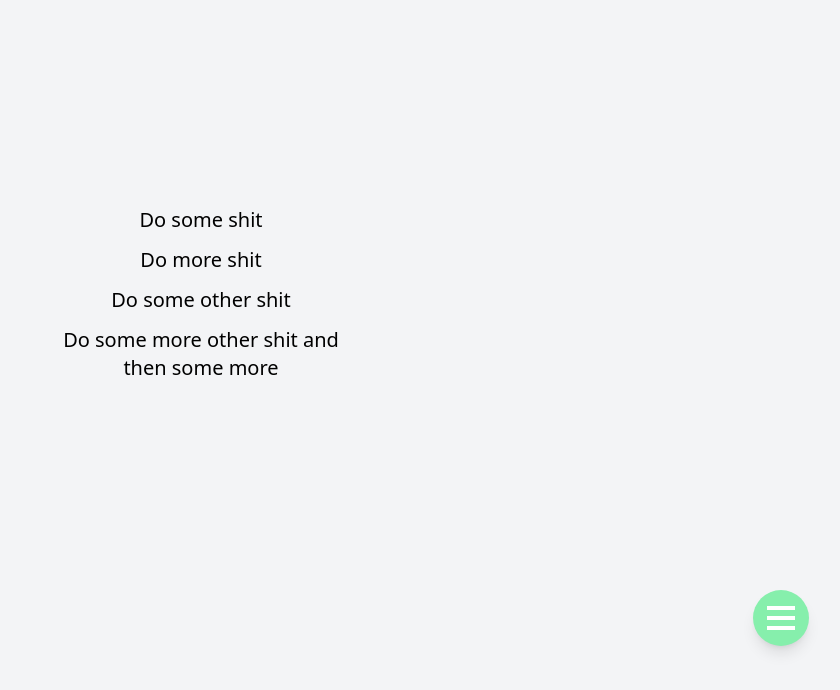
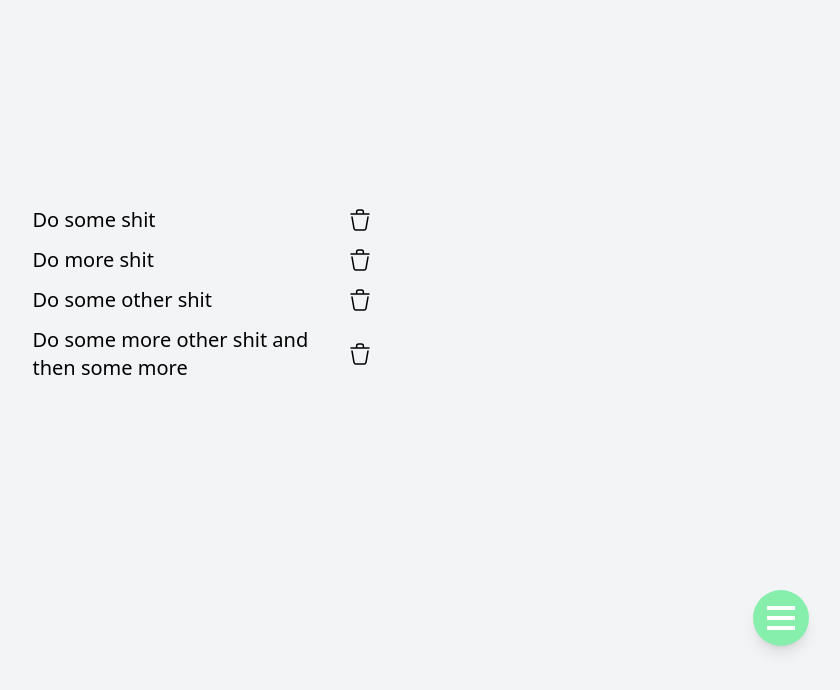
Before and after one commit to emeibech/todo-list, a website built with webpack: page dist/index.html in a window 1280 px wide. Shown: the part 106-796 px from the top of the page, without its empty margins (439-1279 px from the left). Built offline with nearby package versions, Linux system fonts and the light colour scheme.

Commit message:
Add svg button to delete task and fix animation timings

```diff
--- a/src/button/btn.js
+++ b/src/button/btn.js
@@ -1,6 +1,5 @@
 import { nav } from "./nav";
 import { options } from "./options";
-import { returnActiveList } from "../auxiliary/returnActiveList";
 
 const animateOptions = () => {
     document.querySelector('.options').classList.add('animate-options');
@@ -10,7 +9,7 @@ export const btn = () => {
     const button = document.querySelector('.btn');
     button.classList.add('btn-hide');
     nav()
-    setTimeout(animateOptions, 0);
+    setTimeout(animateOptions, 10);
     // button.removeEventListener('click', btn);
     document.querySelector('.options').addEventListener('click', options);
 }
--- a/src/options/selectList.js
+++ b/src/options/selectList.js
@@ -29,9 +29,14 @@ const changeTasks = () => {
     const btn = document.querySelector('.nav');
     const task = document.querySelector('.task');
     for (let i = 0; i < returnActiveList().getTasks().length; i++) {
-        let p = document.createElement(`p`);
-        p.textContent = `${returnActiveList().getTasks()[i]}`
-      	task.appendChild(p);
+        const taskWrapper = document.createElement('div')
+        taskWrapper.classList.add('task-wrapper', 'w-full')
+        const p = document.createElement(`p`);
+        p.textContent = `${returnActiveList().getTasks()[i]}`;
+        const button = document.createElement('button')
+        button.innerHTML = '<?xml version="1.0" encoding="UTF-8"?><svg width="24px" height="24px" viewBox="0 0 24 24" stroke-width="1.5" fill="none" xmlns="http://www.w3.org/2000/svg" color="#000000"><path d="M20 9l-1.995 11.346A2 2 0 0116.035 22h-8.07a2 2 0 01-1.97-1.654L4 9M21 6h-5.625M3 6h5.625m0 0V4a2 2 0 012-2h2.75a2 2 0 012 2v2m-6.75 0h6.75" stroke="#000000" stroke-width="1.5" stroke-linecap="round" stroke-linejoin="round"></path></svg>';
+        taskWrapper.append(p, button);
+      	task.appendChild(taskWrapper);
     }
     document.querySelector('.wrapper').insertBefore(task, btn);
 }
--- a/src/options/viewLists.js
+++ b/src/options/viewLists.js
@@ -11,7 +11,7 @@ export const viewLists = () => {
     overlay.classList.add('overlay')
     const viewList = document.createElement('div')
     viewList.classList.add('options-wrapper', 'shadow-lg')
-    setTimeout(animateViewList, 0)
+    setTimeout(animateViewList, 10)
     for(let i = 0; i < list.length; i++) {
         let button = document.createElement('button')
         if(list[i].getIsActive() == true) {
--- a/src/styles.css
+++ b/src/styles.css
@@ -6,10 +6,6 @@
     display: grid;
     grid-template-rows: 15% 70% 15%;
     overflow: hidden;
-}
-
-.task {
-    width: clamp(250px, calc(250px + 20vw), 280px);
 }
 
 .btn {
@@ -131,6 +127,28 @@ input:focus {
     font-size: 1.1rem;
 }
 
+/* tasks */
+.task {
+    width: clamp(135px, calc(145px + 26vh), 420px);
+    /* border: 1px dotted seagreen; */
+}
+
+.task-wrapper {
+    /* border: 1px solid slateblue; */
+    display: grid;
+    grid-template-columns: 90% 10%;
+    cursor: pointer;
+}
+
+.task-wrapper p {
+    padding-inline: 0.5rem;
+}
+.task-wrapper button {
+    display: grid;
+    place-items: center;
+    /* border: 1px solid fuchsia; */
+}
+
 /* @media screen and (max-height: 680px) {
     .wrapper {
         grid-template-rows: 20% 60% 20%;
--- a/src/ui/tasks.js
+++ b/src/ui/tasks.js
@@ -3,11 +3,16 @@ import { returnActiveList } from "../auxiliary/returnActiveList";
 
 export const tasks = () => {
     const task = document.createElement('div')
-    task.classList.add('task', 'flex', 'flex-col', 'items-center', 'gap-3', 'text-xl', 'text-center')
+    task.classList.add('task', 'flex', 'flex-col', 'items-center', 'gap-3', 'text-xl')
     for (let i = 0; i < returnActiveList().getTasks().length; i++) {
-        let p = document.createElement(`p`);
-        p.textContent = `${returnActiveList().getTasks()[i]}`
-      	task.appendChild(p);
+        const taskWrapper = document.createElement('div')
+        taskWrapper.classList.add('task-wrapper', 'w-full')
+        const p = document.createElement(`p`);
+        p.textContent = `${returnActiveList().getTasks()[i]}`;
+        const button = document.createElement('button')
+        button.innerHTML = '<?xml version="1.0" encoding="UTF-8"?><svg width="24px" height="24px" viewBox="0 0 24 24" stroke-width="1.5" fill="none" xmlns="http://www.w3.org/2000/svg" color="#000000"><path d="M20 9l-1.995 11.346A2 2 0 0116.035 22h-8.07a2 2 0 01-1.97-1.654L4 9M21 6h-5.625M3 6h5.625m0 0V4a2 2 0 012-2h2.75a2 2 0 012 2v2m-6.75 0h6.75" stroke="#000000" stroke-width="1.5" stroke-linecap="round" stroke-linejoin="round"></path></svg>';
+        taskWrapper.append(p, button);
+      	task.appendChild(taskWrapper);
     }
     document.querySelector('.wrapper').appendChild(task);
 }
```
